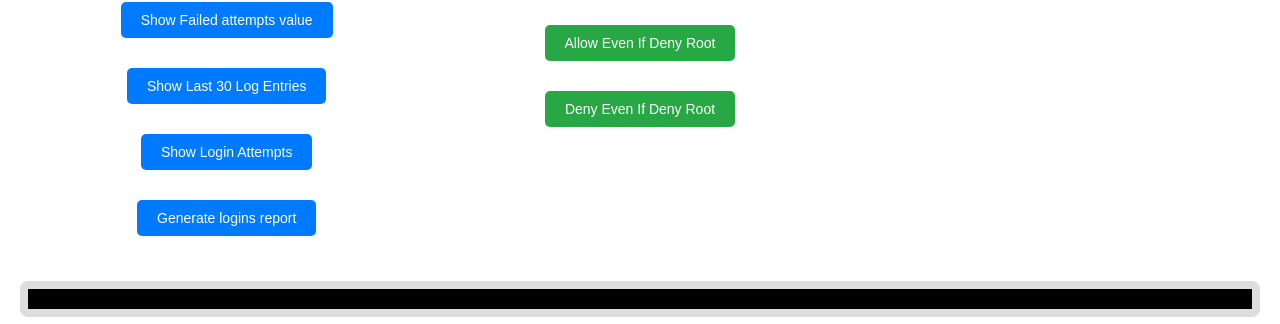
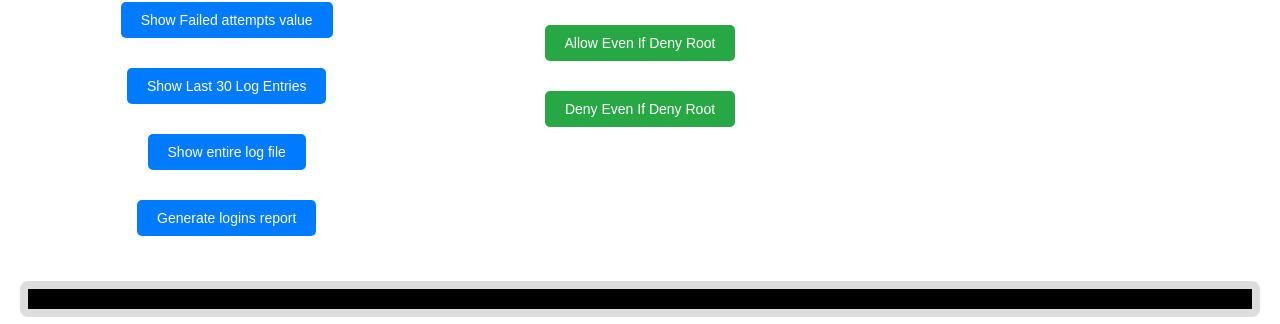
Before and after one commit to kurogane13/PAM_faillock_web_api, a Flask app: page / in a window 1280 px wide. Shown: the part 361-685 px from the top of the page. Run offline with Flask 2, Linux system fonts and the light colour scheme.

Commit message:
Update index.html

```diff
--- a/templates/index.html
+++ b/templates/index.html
@@ -231,7 +231,7 @@
                 <button class="btn btn-show" onclick="handleAction('show_last_30_log_entries')">Show Last 30 Log Entries</button>
             </div>
             <div class="action-group">
-                <button class="btn btn-show" onclick="handleAction('show_login_attempts')">Show Login Attempts</button>
+                <button class="btn btn-show" onclick="handleAction('show_login_attempts')">Show entire log file</button>
             </div>
             <div class="action-group">
                 <button class="btn btn-show" onclick="handleAction('generate_logins_report')">Generate logins report</button>
```
